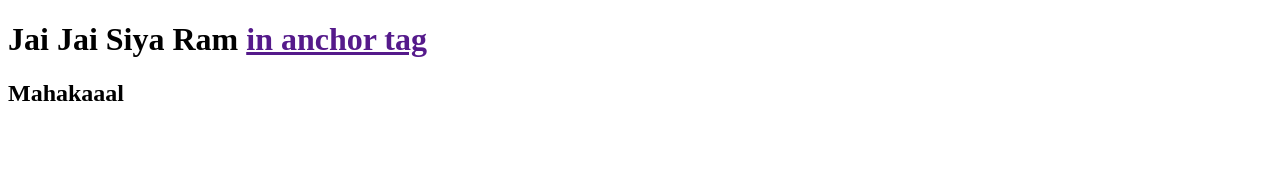
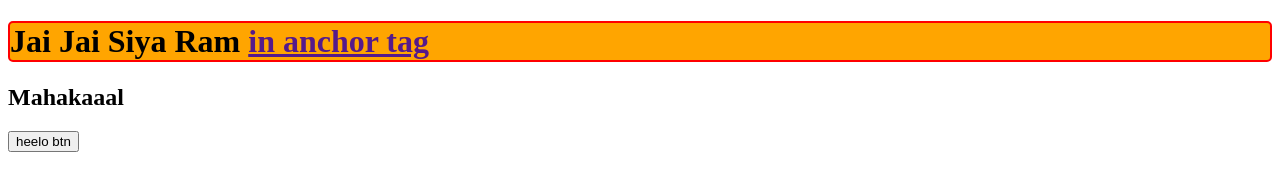
Before and after one commit to bhupeshsinha/JavaScript, a plain HTML site: page Lec 36/index.html in a window 1280 px wide. Drawn offline with Linux system fonts and the light colour scheme.

Commit message:
DOM manipulation via JS

```diff
--- a/Lec 36/index.html
+++ b/Lec 36/index.html
@@ -8,10 +8,11 @@
 <body>
     <!--  <h1 id="heading">Jai Siya Ram</h1> -->
     <h1 id="heading" class="heelo">Jai Jai Siya Ram <a href=""> in anchor tag</a></h1>
+    <!-- Comment -->
+    <h2>Mahakaaal</h2>
 
-    <!-- Comment -->
+    <input type="submit" value="heelo btn">
 
-    <h2>Mahakaaal</h2>
     <script src="index.js"></script>
 </body>
 </html>
--- a/Lec 36/index.js
+++ b/Lec 36/index.js
@@ -31,8 +31,13 @@ console.log("**************")
 // console.log(heading[0].textContent)
 
 
+// const heading = document.querySelector("h1")
+// console.log(heading)
+
+// const heading2 = document.querySelectorAll("h1")
+// console.log(heading2)
+
 const heading = document.querySelector("h1")
-console.log(heading)
-
-const heading2 = document.querySelectorAll("h1")
-console.log(heading2)
+heading.style.backgroundColor = "orange"
+heading.style.border = "2px solid red"
+heading.style.borderRadius = "5px"
```
